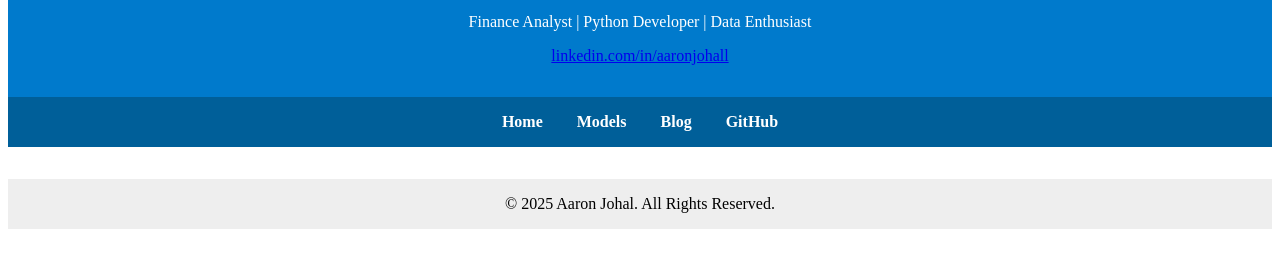
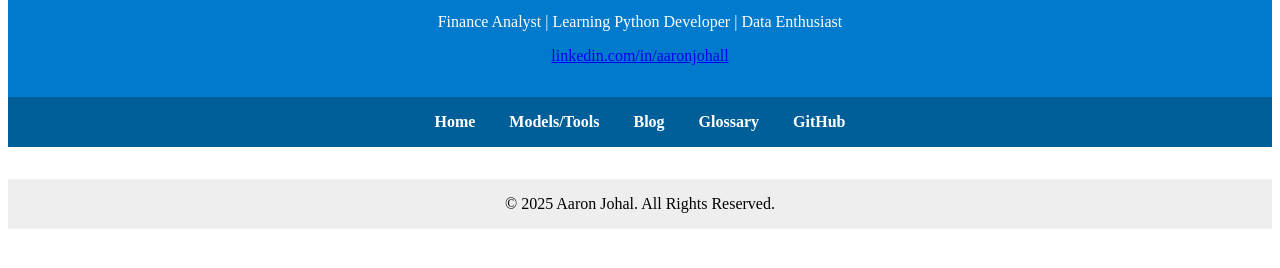
Before and after one commit to aaronjohall/finance-site, a plain HTML site: page blog.html in a window 1280 px wide. Shown: the part 80-348 px from the top of the page. Drawn offline with Linux system fonts and the light colour scheme.

Commit message:
Add files via upload

```diff
--- a/blog.html
+++ b/blog.html
@@ -10,14 +10,15 @@
 
 <header>
     <h1>Aaron's Finance Models</h1>
-    <p>Finance Analyst | Python Developer | Data Enthusiast</p>
+    <p>Finance Analyst | Learning Python Developer | Data Enthusiast</p>
     <a href="https://www.linkedin.com/in/aaron-johall/" target="_blank">linkedin.com/in/aaronjohall</a>
-    </header>
+</header>
 
 <nav>
     <a href="index.html">Home</a>
-    <a href="models.html">Models</a>
+    <a href="models.html">Models/Tools</a>
     <a href="blog.html">Blog</a>
+    <a href="glossary.html">Glossary</a>
     <a href="https://github.com/aaronjohall" target="_blank">GitHub</a>
 </nav>
 
```
